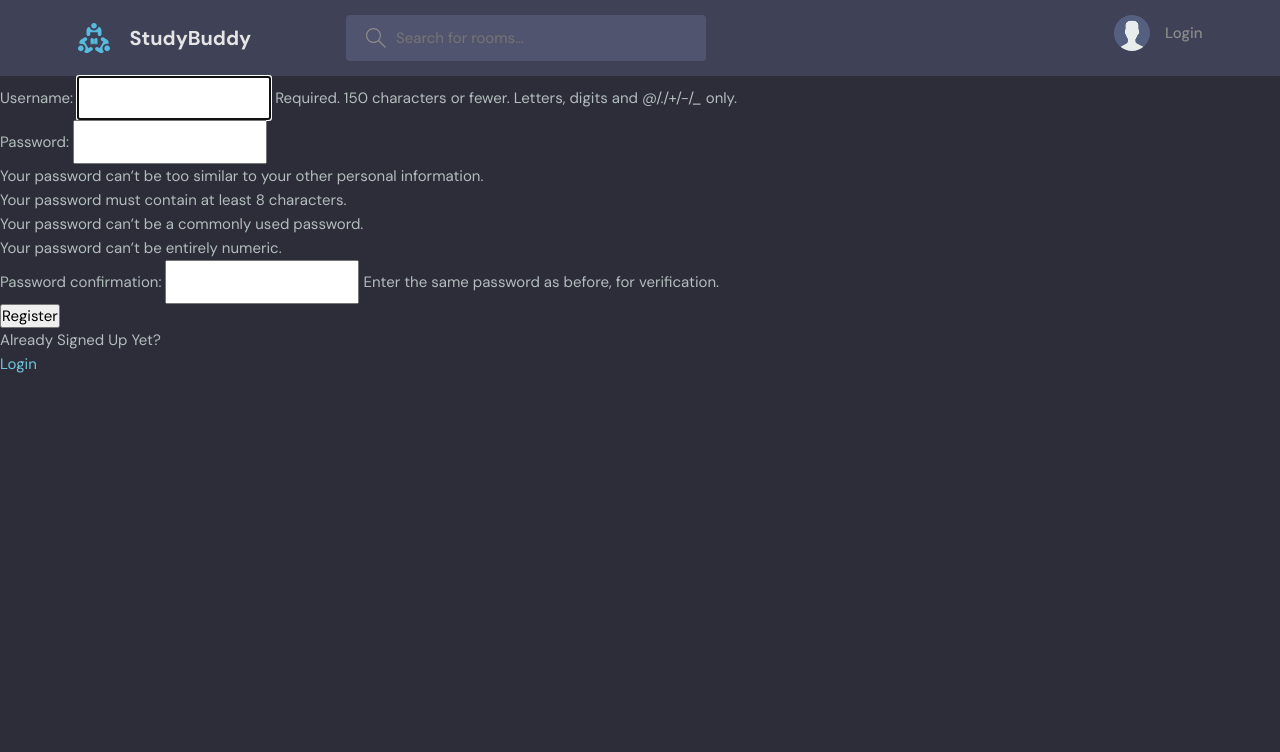
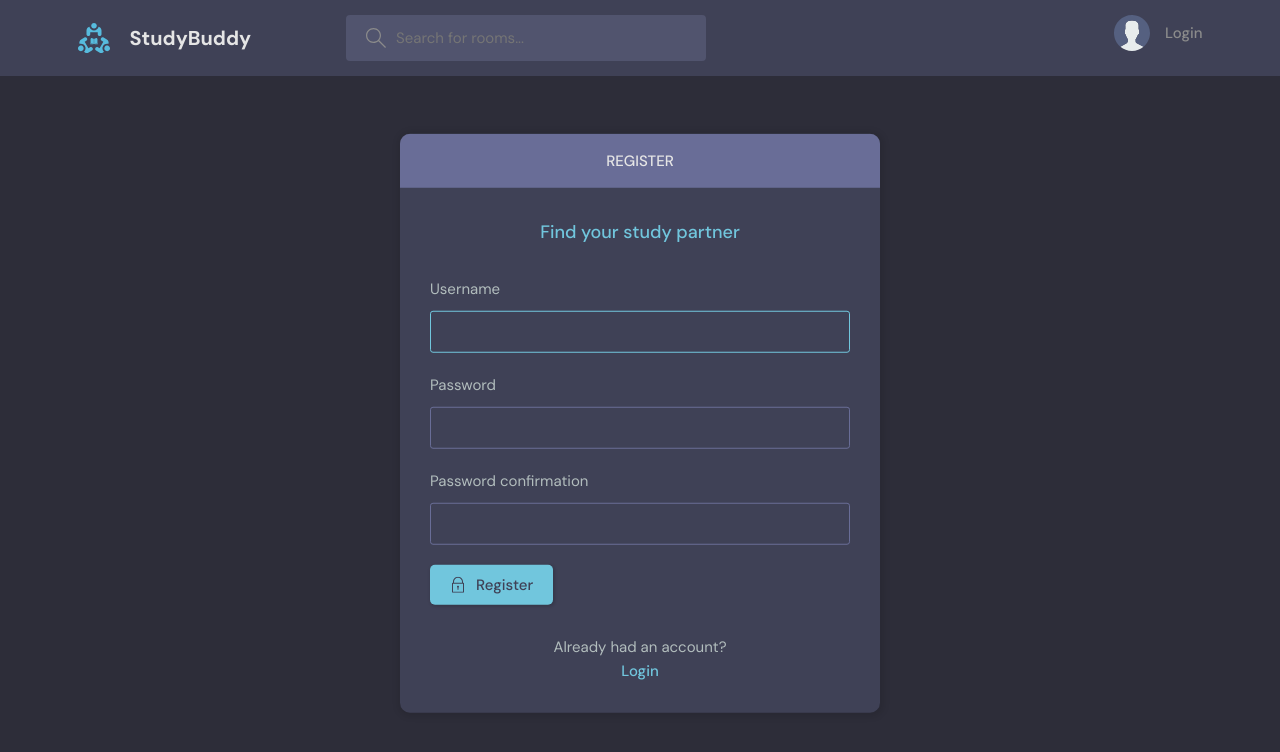
Before and after one commit to NomanShariq/Study-portal, a Django app: page /register/ in a window 1280 px wide. Shown: the top 752 px of the page. Run offline with Django 4.2, Linux system fonts and the light colour scheme.

Commit message:
Customize some pages and cleaning code

```diff
--- a/base/templates/base/login_register.html
+++ b/base/templates/base/login_register.html
@@ -1,43 +1,110 @@
-{% extends 'main.html' %}
+{% extends 'main.html' %} {% block content %}
+<main class="auth layout">
+  {% if page == 'login' %}
+  <div class="container">
+    <div class="layout__box">
+      <div class="layout__boxHeader">
+        <div class="layout__boxTitle">
+          <h3>Login</h3>
+        </div>
+      </div>
+      <div class="layout__body">
+        <h2 class="auth__tagline">Find your study partner</h2>
 
-{% block content %}
-    <style>
-        .login-form input[type="text"],
-        .login-form input[type="password"] {
-            flex: auto;
-            padding: 10px;
-        }
+        <form class="form" action="" method="POST">
+          <div class="form__group form__group">
+            <label for="room_name">Username</label>
+            <input
+              id="username"
+              name="username"
+              type="text"
+              placeholder="e.g. dennis_ivy"
+            />
+          </div>
+          <div class="form__group">
+            <label for="password">Password</label>
+            <input
+              id="password"
+              name="password"
+              type="password"
+              placeholder="&bull;&bull;&bull;&bull;&bull;&bull;&bull;&bull;"
+            />
+          </div>
 
-    </style>
+          <button class="btn btn--main" type="submit">
+            <svg
+              version="1.1"
+              xmlns="http://www.w3.org/2000/svg"
+              width="32"
+              height="32"
+              viewBox="0 0 32 32"
+            >
+              <title>lock</title>
+              <path
+                d="M27 12h-1v-2c0-5.514-4.486-10-10-10s-10 4.486-10 10v2h-1c-0.553 0-1 0.447-1 1v18c0 0.553 0.447 1 1 1h22c0.553 0 1-0.447 1-1v-18c0-0.553-0.447-1-1-1zM8 10c0-4.411 3.589-8 8-8s8 3.589 8 8v2h-16v-2zM26 30h-20v-16h20v16z"
+              ></path>
+              <path
+                d="M15 21.694v4.306h2v-4.306c0.587-0.348 1-0.961 1-1.694 0-1.105-0.895-2-2-2s-2 0.895-2 2c0 0.732 0.413 1.345 1 1.694z"
+              ></path>
+            </svg>
 
-{% if page == 'login' %}
-<div>
-    <form action="" method="POST" class="login-form">
-        {% csrf_token %}
-        <label>Login:</label>
-        <input type="text" name="username" placeholder="Enter Username" />
+            Login
+          </button>
+        </form>
 
-        <label>Password:</label>
-        <input type="password" name="password" placeholder="Enter Password" />
-        &nbsp;
-        <input type="submit" value="Login" />
-        &nbsp;
-        &nbsp;
-        <p>Hav'nt Signed Up Yet?</p>
-        &nbsp;
-        &nbsp;
-        <a href="{% url 'register' %}" >Register</a>
-    </form>
-</div>
-{% else %}
+        <div class="auth__action">
+          <p>Haven't signed up yet?</p>
+          <a href="{% url 'register' %}" class="btn btn--link">Sign Up</a>
+        </div>
+      </div>
+    </div>
+  </div>
+  {% else %}
+  <div class="container">
+    <div class="layout__box">
+      <div class="layout__boxHeader">
+        <div class="layout__boxTitle">
+          <h3>Register</h3>
+        </div>
+      </div>
+      <div class="layout__body">
+        <h2 class="auth__tagline">Find your study partner</h2>
 
-    <form action="" method="POST" class="login-form">
-        {% csrf_token %}
-        {{ form.as_p }}
-        <input type="submit" value="Register">
-        <p>Already Signed Up Yet?</p>
-        <a href="{% url 'login' %}">Login</a>
-    </form>
+        <form class="form" action="" method="POST">
+          {% csrf_token %} {% for field in form %}
+          <div class="form__group form__group">
+            <label for="room_name">{{field.label}}</label>
+            {{field}}
+          </div>
+          {% endfor %}
+          <button class="btn btn--main" type="submit">
+            <svg
+              version="1.1"
+              xmlns="http://www.w3.org/2000/svg"
+              width="32"
+              height="32"
+              viewBox="0 0 32 32"
+            >
+              <title>lock</title>
+              <path
+                d="M27 12h-1v-2c0-5.514-4.486-10-10-10s-10 4.486-10 10v2h-1c-0.553 0-1 0.447-1 1v18c0 0.553 0.447 1 1 1h22c0.553 0 1-0.447 1-1v-18c0-0.553-0.447-1-1-1zM8 10c0-4.411 3.589-8 8-8s8 3.589 8 8v2h-16v-2zM26 30h-20v-16h20v16z"
+              ></path>
+              <path
+                d="M15 21.694v4.306h2v-4.306c0.587-0.348 1-0.961 1-1.694 0-1.105-0.895-2-2-2s-2 0.895-2 2c0 0.732 0.413 1.345 1 1.694z"
+              ></path>
+            </svg>
 
-{% endif %}
+            Register
+          </button>
+        </form>
+
+        <div class="auth__action">
+          <p>Already had an account?</p>
+          <a href="{% url 'login' %}" class="btn btn--link">Login</a>
+        </div>
+      </div>
+    </div>
+  </div>
+  {% endif %}
+</main>
 {% endblock content %}
--- a/base/templates/base/profile.html
+++ b/base/templates/base/profile.html
@@ -17,8 +17,10 @@
           </div>
           <div class="profile__info">
             <h3>{{user.username}}</h3>
-            <p>@{{user.username}}</p>
-            <a href="edit-user.html" class="btn btn--main btn--pill">Edit Profile</a>
+            <p>@{{user.email}}</p>
+            {% if request.user == user %}
+            <a href="{% url 'update-user' %}" class="btn btn--main btn--pill">Edit Profile</a>
+            {% endif %}
           </div>
           <div class="profile__about">
             <h3>About</h3>
--- a/base/templates/base/room_form.html
+++ b/base/templates/base/room_form.html
@@ -53,7 +53,7 @@
           </div>
           <div class="form__action">
             <a class="btn btn--dark" href="{% url 'home' %}">Cancel</a>
-            <button class="btn btn--main" type="submit">Create Room</button>
+            <button class="btn btn--main" type="submit">Update Room</button>
           </div>
         </form>
       </div>
--- a/base/urls.py
+++ b/base/urls.py
@@ -15,4 +15,5 @@ urlpatterns = [
     path('login/', views.loginPage , name='login'),
     path('register/', views.registerPage , name='register'),
     path('logout/', views.logoutUser , name='logout'),
+    path('update-user/', views.updateUser , name='update-user'),
 ]
--- a/base/views.py
+++ b/base/views.py
@@ -1,5 +1,5 @@
 from django.shortcuts import redirect, render
-from base.form import Roomform
+from base.form import Roomform, UserForm
 from django.db.models import Q
 from django.http import HttpResponse
 from base.models import Message, Room, Topic
@@ -18,6 +18,7 @@ from django.core.paginator import Paginator, EmptyPage, PageNotAnInteger
 #     {'id' : 3 , 'name' : 'Logo designers needed'}
 # ]
 
+#   Login function
 def loginPage(request):
     page = 'login'
 
@@ -46,10 +47,12 @@ def loginPage(request):
     context = {'page': page}
     return render(request, 'base/login_register.html', context)
 
+#   Logout function
 def logoutUser(request):
     logout(request)
     return redirect('login')
 
+#   Register function
 def registerPage(request):
     form = UserCreationForm()
 
@@ -65,6 +68,7 @@ def registerPage(request):
             messages.error(request, "There is something Error occured during registation!!!.")
     return render(request, 'base/login_register.html', {'form':form})
 
+#   Index function
 def homepage(request):
     q = request.GET.get('q') if request.GET.get('q') != None else ''
     rooms = Room.objects.filter(
@@ -92,6 +96,7 @@ def homepage(request):
     context = {'rooms' : rooms , 'topic':topic , 'room_count': room_count , 'room_messages' : room_messages}
     return render(request, 'base/home.html', context)
 
+#   User Profile function
 def userProfile(request, pk):
     user = User.objects.get(id=pk)
     room = user.room_set.all()
@@ -100,6 +105,20 @@ def userProfile(request, pk):
     context = {'user':user , 'rooms' : room , 'topic' : topic , 'room_messages' : room_messages}
     return render(request, 'base/profile.html', context)
 
+#   Edit User function
+@login_required(login_url='login')
+def updateUser(request):
+    user = request.user
+    form = UserForm(instance=user)
+
+    if request.method == 'POST':
+        form = UserForm(request.POST, instance=user)
+        if form.is_valid():
+            form.save()
+            return redirect('user-Profile', pk=user.id)
+    return render(request, 'base/update-user.html', {'form' : form})
+
+#   ALL Room function
 def room(request,pk):
     room = Room.objects.get(id=pk)
     room_messages = room.message_set.all().order_by('-created')
@@ -116,6 +135,7 @@ def room(request,pk):
     context = {'rooms':room, 'room_messages' : room_messages , 'participants' : participants}
     return render(request,'base/room.html',context)
 
+#   Create Room function
 @login_required(login_url="login")
 def createRoom(request):
     form = Roomform()
@@ -136,6 +156,41 @@ def createRoom(request):
     context = {'form': form, 'topic' : topics}
     return render(request, 'base/room_form.html',context)
 
+#   Update Room function
+@login_required(login_url="login")
+def updateRoom(request, pk):
+    room = Room.objects.get(id=pk)
+    form = Roomform(instance=room)
+    topics = Topic.objects.all()
+
+    if request.user != room.host:
+        return HttpResponse("You are not allowed here!!")
+
+    if request.method == 'POST':
+        topic_created = request.POST.get('topic')
+        topic , created = Topic.objects.get_or_create(name=topic_created)
+        room.name = request.POST.get('name')
+        room.topic = topic
+        room.description = request.POST.get('description')
+        room.save()
+        return redirect('home')
+
+    context = {'form': form,  'topic' : topics}
+    return render(request, 'base/room_form.html', context)
+
+#   Delete Room function
+@login_required(login_url="login")
+def deleteForm(request, pk):
+    room = Room.objects.get(id=pk)
+
+    if request.user != room.host:
+            return HttpResponse("You are not allowed here!!")
+    if request.method == 'POST':
+        room.delete()
+        return redirect('home')
+    return render(request, 'base/delete_form.html', {'message':room})
+
+#   Edit Msg function
 @login_required(login_url="login")
 def editMsg(request, pk):
     editmsg= Message.objects.get(id=pk)
@@ -152,39 +207,7 @@ def editMsg(request, pk):
     context = {'form': form}
     return render(request, 'base/room_form.html', context)
 
-@login_required(login_url="login")
-def updateRoom(request, pk):
-    room = Room.objects.get(id=pk)
-    form = Roomform(instance=room)
-    topics = Topic.objects.all()
-
-    if request.method == 'POST':
-        form = Roomform(request.POST, instance=room)
-        topic_created = Topic.objects.get('topic')
-        topic , created = Topic.objects.get_or_create(name=topic_created)
-        room.name = request.POST.get('name')
-        room.topic = topic
-        room.description = request.POST.get('description')
-        room.save()
-        return redirect('home')
-
-    if request.user != room.host:
-            return HttpResponse("You are not allowed here!!")
-    context = {'form': form,  'topic' : topics}
-    return render(request, 'base/room_form.html', context)
-
-
-@login_required(login_url="login")
-def deleteForm(request, pk):
-    room = Room.objects.get(id=pk)
-
-    if request.user != room.host:
-            return HttpResponse("You are not allowed here!!")
-    if request.method == 'POST':
-        room.delete()
-        return redirect('home')
-    return render(request, 'base/delete_form.html', {'obj':room})
-
+#   Delete Msg function
 @login_required(login_url="login")
 def deleteMessage(request, pk):
     message = Message.objects.get(id=pk)
--- a/commands.txt
+++ b/commands.txt
@@ -11,6 +11,8 @@ python manage.py migrate
 for creating new user for admin panel cmd:
 python manage.py createsuperuser
 
+for go to back recent screen :
+{{request.META.HTTP_REFERER}}
 
 
 for clearing command :
--- a/templates/navbar.html
+++ b/templates/navbar.html
@@ -30,9 +30,7 @@
           <div class="avatar avatar--medium active">
             <img src="https://randomuser.me/api/portraits/men/37.jpg" />
           </div>
-          <p>
-            {{request.user.username}}<span>@{{request.user.username}}</span>
-          </p>
+          <p>{{request.user.username}}<span>@{{request.user.email}}</span></p>
         </a>
         <button class="dropdown-button">
           <svg
@@ -49,7 +47,7 @@
       </div>
 
       <div class="dropdown-menu">
-        <a href="settings.html" class="dropdown-link"
+        <a href="{% url 'update-user' %}" class="dropdown-link"
           ><svg
             version="1.1"
             xmlns="http://www.w3.org/2000/svg"
@@ -62,7 +60,7 @@
               d="M27.465 32c-1.211 0-2.35-0.471-3.207-1.328l-9.392-9.391c-2.369 0.898-4.898 0.951-7.355 0.15-3.274-1.074-5.869-3.67-6.943-6.942-0.879-2.682-0.734-5.45 0.419-8.004 0.135-0.299 0.408-0.512 0.731-0.572 0.32-0.051 0.654 0.045 0.887 0.277l5.394 5.395 3.586-3.586-5.394-5.395c-0.232-0.232-0.336-0.564-0.276-0.887s0.272-0.596 0.572-0.732c2.552-1.152 5.318-1.295 8.001-0.418 3.274 1.074 5.869 3.67 6.943 6.942 0.806 2.457 0.752 4.987-0.15 7.358l9.392 9.391c0.844 0.842 1.328 2.012 1.328 3.207-0 2.5-2.034 4.535-4.535 4.535zM15.101 19.102c0.26 0 0.516 0.102 0.707 0.293l9.864 9.863c0.479 0.479 1.116 0.742 1.793 0.742 1.398 0 2.535-1.137 2.535-2.535 0-0.668-0.27-1.322-0.742-1.793l-9.864-9.863c-0.294-0.295-0.376-0.74-0.204-1.119 0.943-2.090 1.061-4.357 0.341-6.555-0.863-2.631-3.034-4.801-5.665-5.666-1.713-0.561-3.468-0.609-5.145-0.164l4.986 4.988c0.391 0.391 0.391 1.023 0 1.414l-5 5c-0.188 0.188-0.441 0.293-0.707 0.293s-0.52-0.105-0.707-0.293l-4.987-4.988c-0.45 1.682-0.397 3.436 0.164 5.146 0.863 2.631 3.034 4.801 5.665 5.666 2.2 0.721 4.466 0.604 6.555-0.342 0.132-0.059 0.271-0.088 0.411-0.088z"
             ></path>
           </svg>
-          Settings</a
+          Profile</a
         >
         <a href="{% url 'logout' %}" class="dropdown-link"
           ><svg
```
Also changed, not shown: base/form.py (+7 -0 lines), base/templates/base/delete_form.html (+38 -10 lines), base/templates/base/delete_form_old.html (added, +9 -0 lines), base/templates/base/login_register_old.html (added, +43 -0 lines), base/templates/base/room_form_old.html (+6 -10 lines), base/templates/base/update-user.html (added, +40 -0 lines), db.sqlite3.
